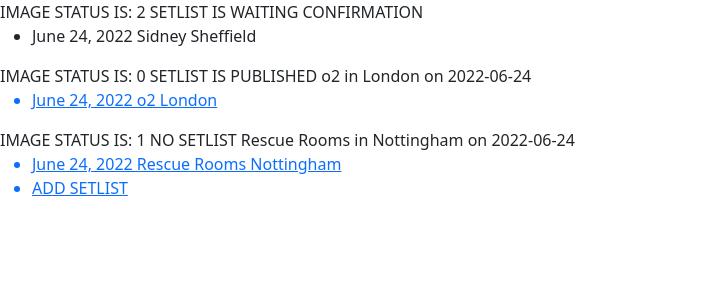
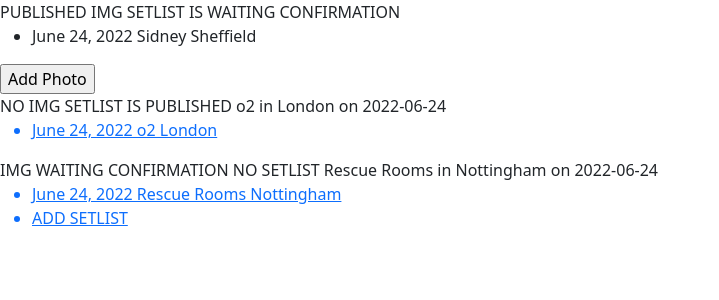
Before and after one commit to mjjstockman/setlistsharer, a Django app: page / in a window 1280 px wide. Shown: the part 56-356 px from the top of the page, without its empty margins (0-719 px from the left). Run offline with Django 3.2, Linux system fonts and the light colour scheme; data comes from the database, SQL or seed files in the repository; both versions use the stored data as it was after the commit.

Commit message:
Add image waiting confiormation to gig.image_status

```diff
--- a/home/models.py
+++ b/home/models.py
@@ -3,7 +3,7 @@ from django.db import models
 from cloudinary.models import CloudinaryField
 
 # Create your models here.
-STATUS = ((0, 'Waiting Confirmation'), (1, 'Published'))
+STATUS = ((0, 'No Image'), (1, 'Image Waiting Confirmation'), (2, 'Published Image'))
 
 
 class Gig(models.Model):
--- a/home/templates/home/index.html
+++ b/home/templates/home/index.html
@@ -3,15 +3,28 @@
 
 {% block content %}
     {% for gig in gigs %}
-        IMAGE STATUS IS: {{ gig.image_status }}
-        <!-- {% if 'placeholder' not in gig.featured_image.url %}
-            <img src="{{ gig.featured_image.url }}" alt="didnt work">
-        {% endif %} -->
+        <!-- IMAGE STATUS IS: {{ gig.image_status }} -->
+        {% if gig.image_status == 0 %}
+            <form action="/add-image/{{ gig.id }}">
+                <input type="submit" value="Add Photo">
+            </form>
+            NO IMG
+        {% elif gig.image_status == 1 %}
+            IMG WAITING CONFIRMATION
+        {% else %}
+            PUBLISHED IMG
+        {% endif %}
         {% if gig.setlist_gig.status == 0 %}
             SETLIST IS WAITING CONFIRMATION
             <ul>
                 <li>{{ gig.date }} {{ gig.venue }} {{ gig.venue.city }}</li>
             </ul>
+            <!-- <form action="/add-image/{{ gig.id }}">
+                <input type="submit" value="Add Photo">
+            </form> -->
+            {% if 'placeholder' not in gig.featured_image.url %}
+                <img src="{{ gig.featured_image.url }}" alt="didnt work">
+            {% endif %}
         {% elif gig.setlist_gig.status == 1 %}
             SETLIST IS PUBLISHED
             {{ gig }}
```
Also changed, not shown: db.sqlite3.
